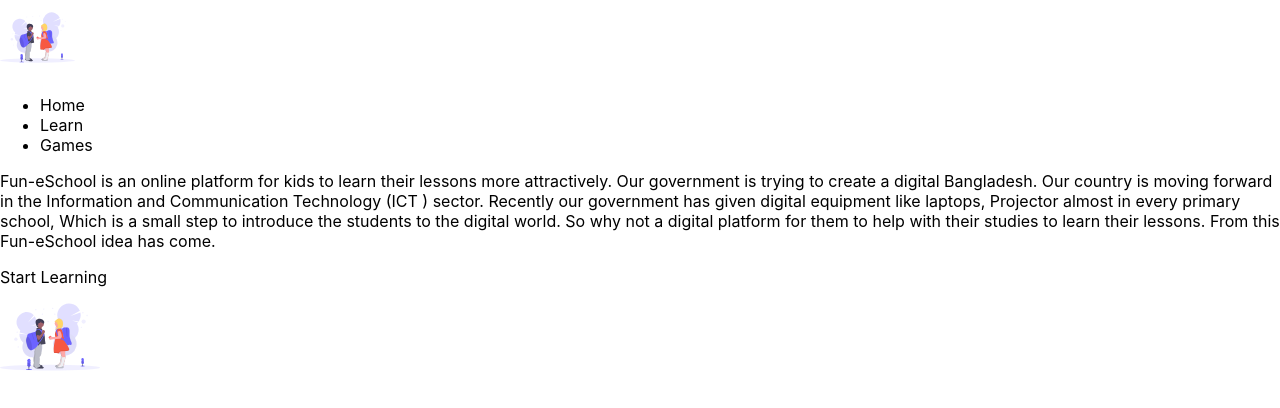
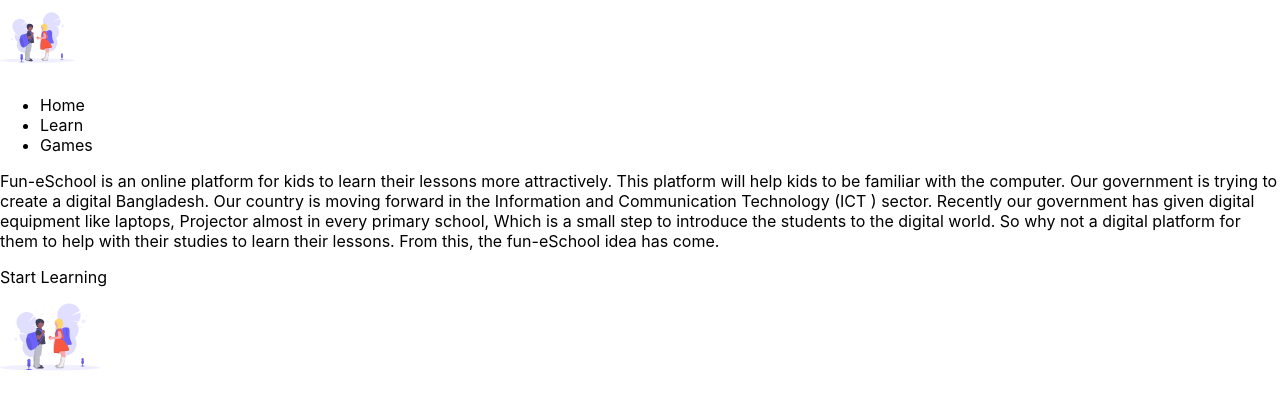
Before and after one commit to touhidulshawan/funEschool, a Next.js app: page / in a window 1280 px wide. Shown: the top 408 px of the page. Built offline with nearby package versions, Linux system fonts and the light colour scheme.

Commit message:
update bio

```diff
--- a/components/home/Bio.tsx
+++ b/components/home/Bio.tsx
@@ -2,13 +2,14 @@ const Bio: React.FC = () => {
   return (
     <p>
       Fun-eSchool is an online platform for kids to learn their lessons more
-      attractively. Our government is trying to create a digital Bangladesh. Our
+      attractively. This platform will help kids to be familiar with the
+      computer. Our government is trying to create a digital Bangladesh. Our
       country is moving forward in the Information and Communication Technology
       (ICT ) sector. Recently our government has given digital equipment like
       laptops, Projector almost in every primary school, Which is a small step
       to introduce the students to the digital world. So why not a digital
       platform for them to help with their studies to learn their lessons. From
-      this Fun-eSchool idea has come.
+      this, the fun-eSchool idea has come.
     </p>
   );
 };
--- a/pages/index.tsx
+++ b/pages/index.tsx
@@ -6,7 +6,7 @@ import HeroImage from "../components/home/HeroImage";
 
 function Home() {
   return (
-    <Layout title="FuneSchool">
+    <Layout title="Fun-eSchool">
       <div>
         <Bio />
         <Link href="/learn">
```
Also changed, not shown: pages/courses/Class-II/Bangla.tsx (added, +12 -0 lines), pages/courses/Class-II/English.tsx (added, +12 -0 lines), pages/courses/Class-II/Math.tsx (added, +13 -0 lines).
